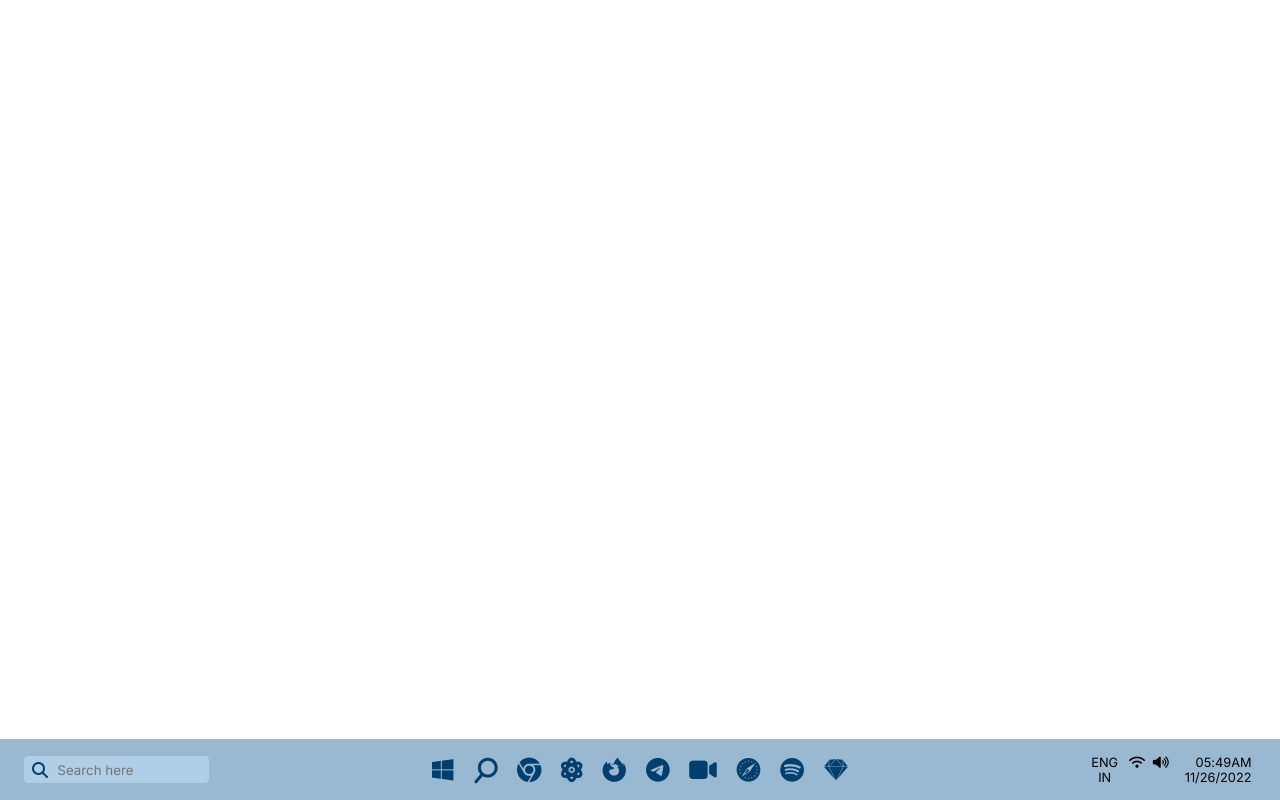
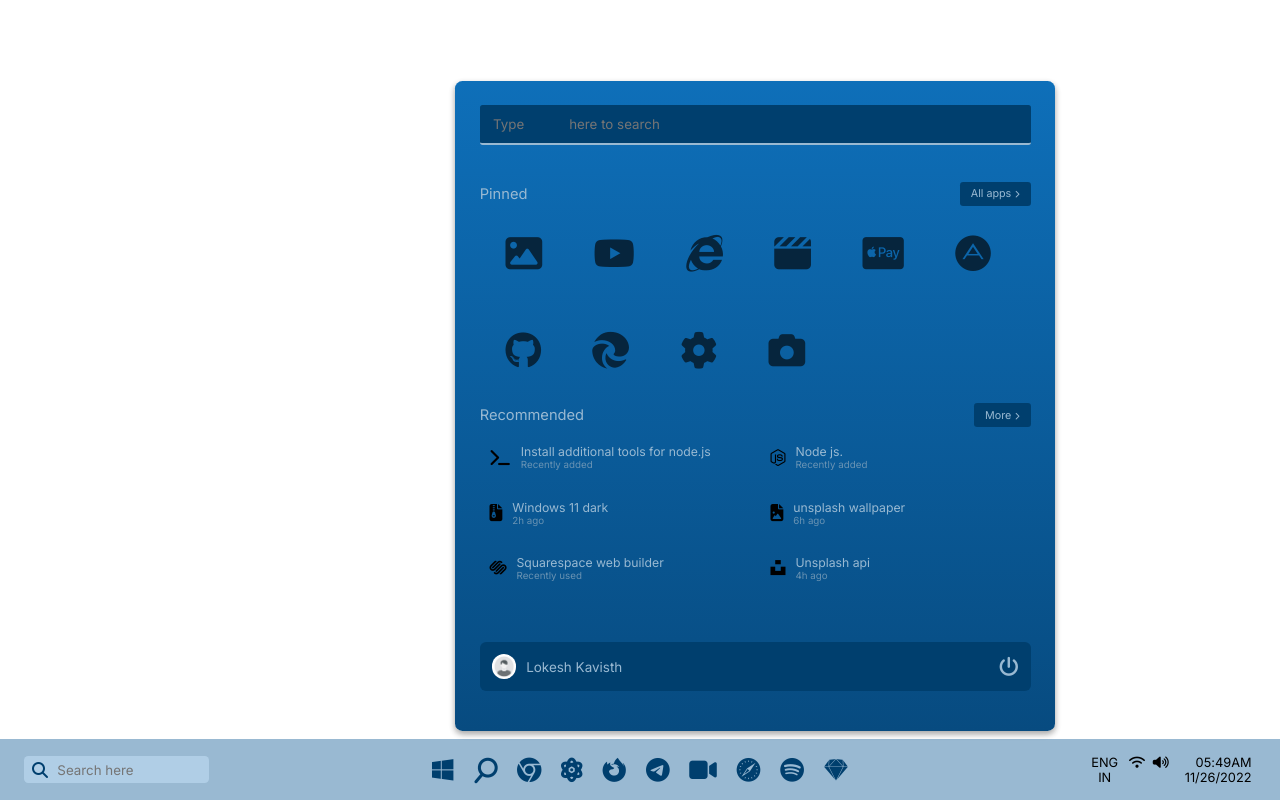
Before and after one commit to lokeshkavisth/Windows-11, a plain HTML site: page index.html in a window 1280 px wide. Both pictures are taken after a click on the icon 442 px from the left and 769 px from the top of the page. Drawn offline with nearby package versions, Linux system fonts and the light colour scheme.

Commit message:
fix links

```diff
--- a/index.html
+++ b/index.html
@@ -103,7 +103,7 @@
         </div>
         <div class="user">
           <div>
-            <img src="/html/images/user.jpg" alt="user">
+            <img src="/components/images/user.jpg" alt="user">
             <p>Lokesh Kavisth</p>
           </div>
           <i class="fa-solid fa-power-off"></i>
--- a/styles/style.scss
+++ b/styles/style.scss
@@ -91,6 +91,7 @@ body {
       border-radius: 0.3em;
       box-shadow: rgba(0, 0, 0, 0.16) 0px 3px 6px,
         rgba(0, 0, 0, 0.23) 0px 3px 6px;
+      display: none;
 
       #search-here {
         width: 100%;
```
Also changed, not shown: dist/style.css, 1 other file.
